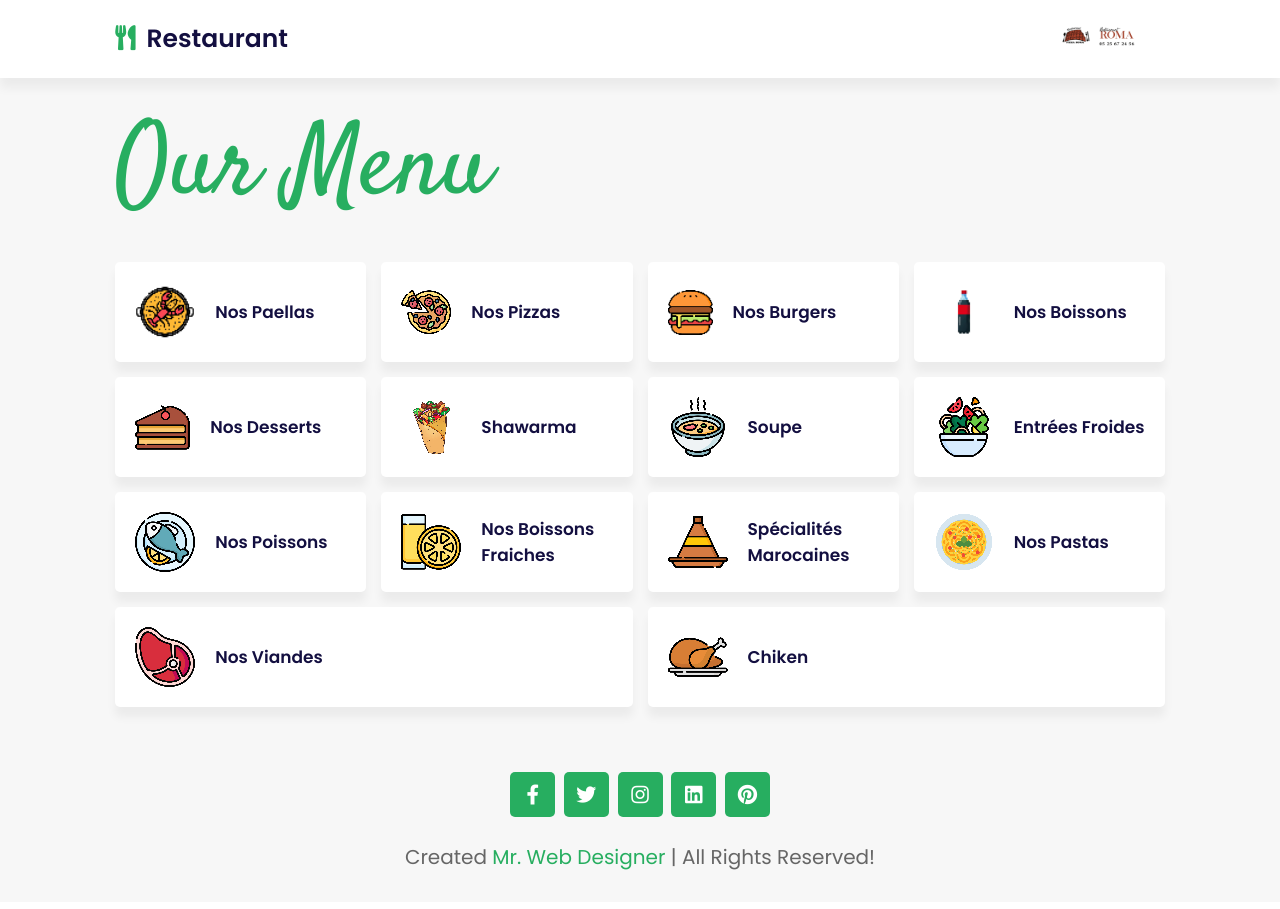
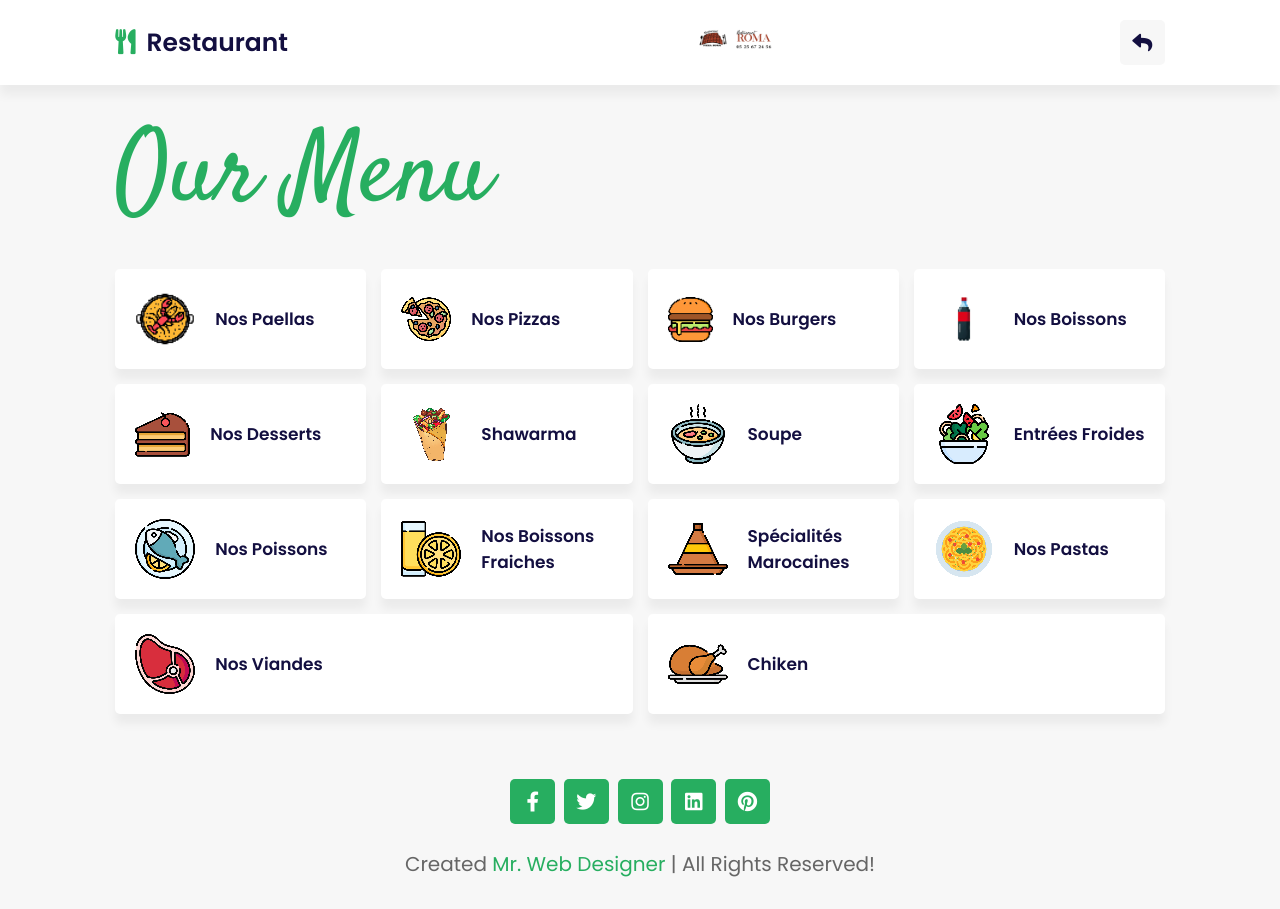
Before and after one commit to ayoubmarka/a, a plain HTML site: page index.html in a window 1280 px wide. Drawn offline with Linux system fonts and the light colour scheme.

Commit message:
Update index.html

```diff
--- a/index.html
+++ b/index.html
@@ -32,6 +32,11 @@
 			</a>
         <a href="image/home.jpg" src="image/home.jpg" ></a>
     </nav>
+
+	 <div class="icons">
+        <div id="login-btn" class="fas fa-reply"></div>
+    </div>
+
 
 </header>
 
```
